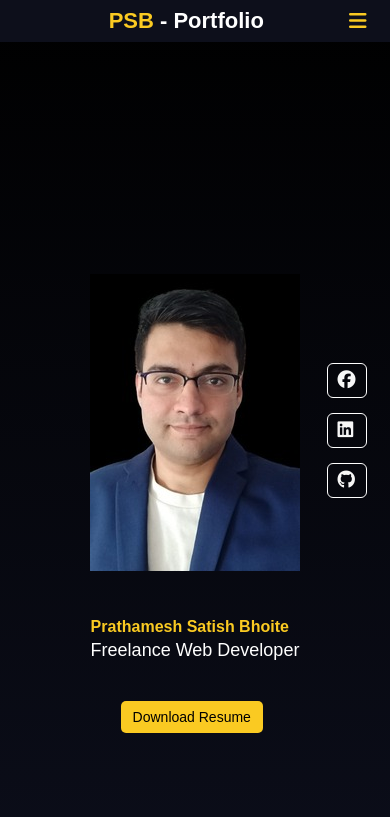
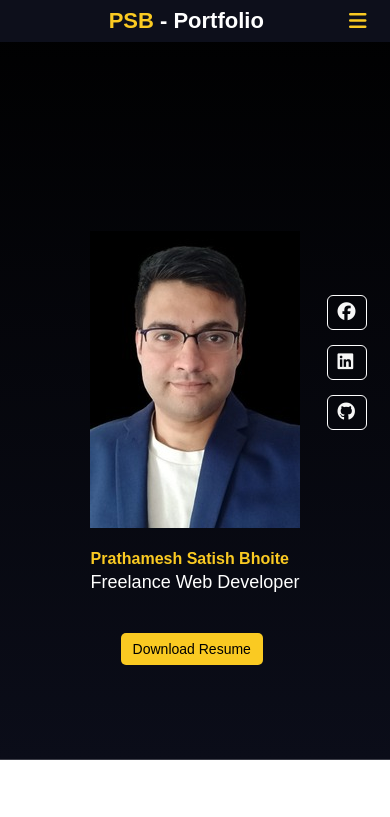
Before and after one commit to EverOnward15/portfolio-public, a plain HTML site: page index.html in a window 390 px wide. Shown: the top 817 px of the page. Drawn offline with Linux system fonts and the light colour scheme.

Commit message:
Cosmetic change

```diff
--- a/index.html
+++ b/index.html
@@ -38,11 +38,13 @@
         </div>
         <div class="header-bottom">
           <div class="bottom-left">
-            <h1 class="name"><span class="my-name">Prathamesh Satish Bhoite</span></h1>
-            <h3 class="profession">Freelance Web Developer</h3>
-            <p class="short-desc">
+            <div class="name-div">
+              <h1 class="name"><span class="my-name">Prathamesh Satish Bhoite</span></h1>
+              <h3 class="profession">Freelance Web Developer</h3>
+              <p class="short-desc">
 
-            </p>
+              </p>
+            </div>
             <a href="assets/Resume - Web - Prathamesh Bhoite.pdf" target="_blank" class="btn-cv" download
               >Download Resume</a
             >
--- a/style.css
+++ b/style.css
@@ -696,7 +696,11 @@ img {
 @media (max-width: 560px) {
 #header .header-bottom  {
   background-position: 50%;
+  height: 90vh;
+  padding-bottom: 70px;
+  padding-top: 50px;
 }
+
 
 #header .bottom-left {
   margin-left: auto;
@@ -711,6 +715,7 @@ img {
 
   .header-bottom .bottom-left .name {
     font-size: 40px;
+
   }
 
   .bottom-left .profession {
@@ -721,6 +726,7 @@ img {
     font-size: 18px;
     padding-right: 20%;
   }
+
 
   .about-left img {
     width: 80%;
```
Also changed, not shown: 1 other file.
